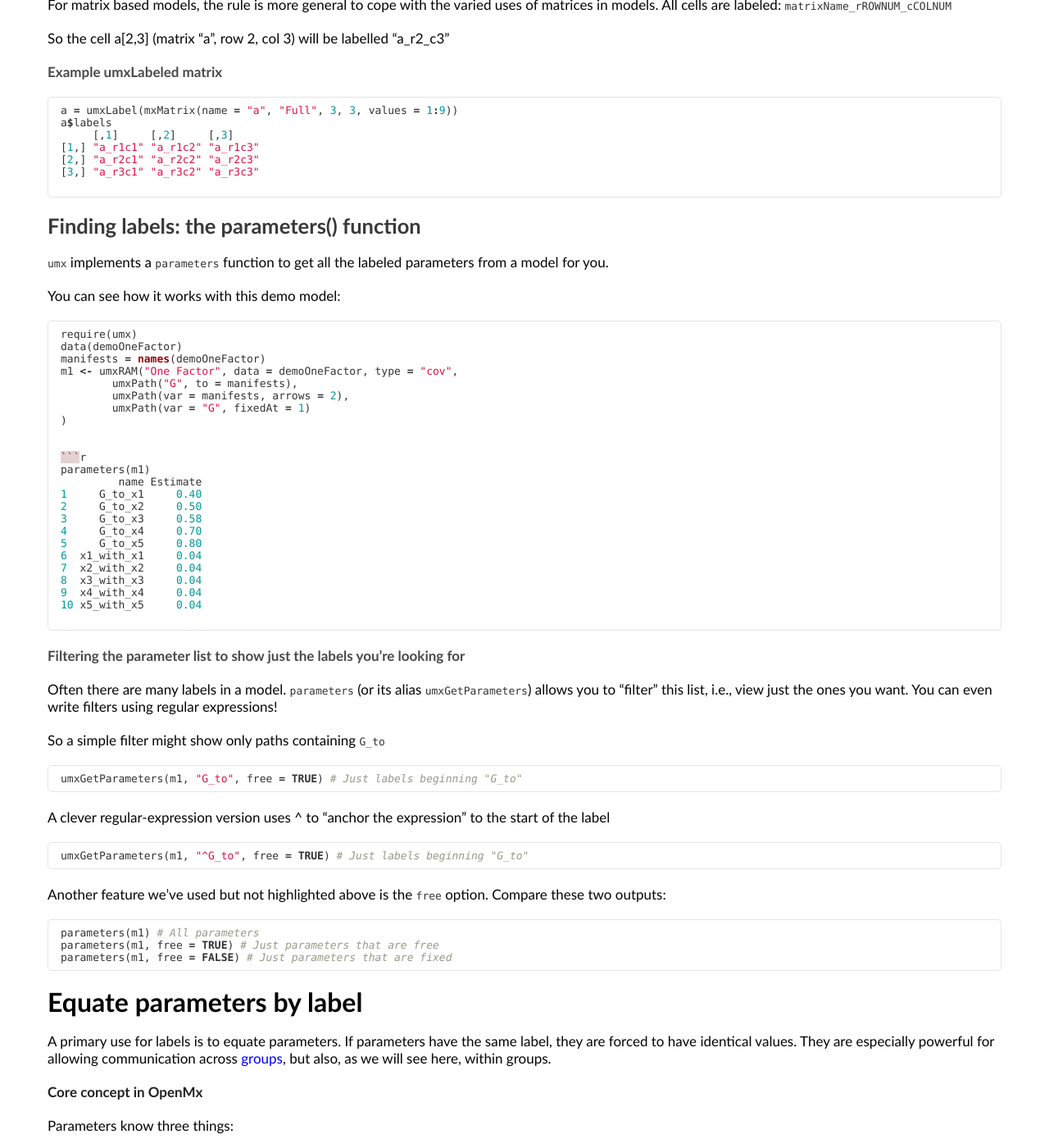
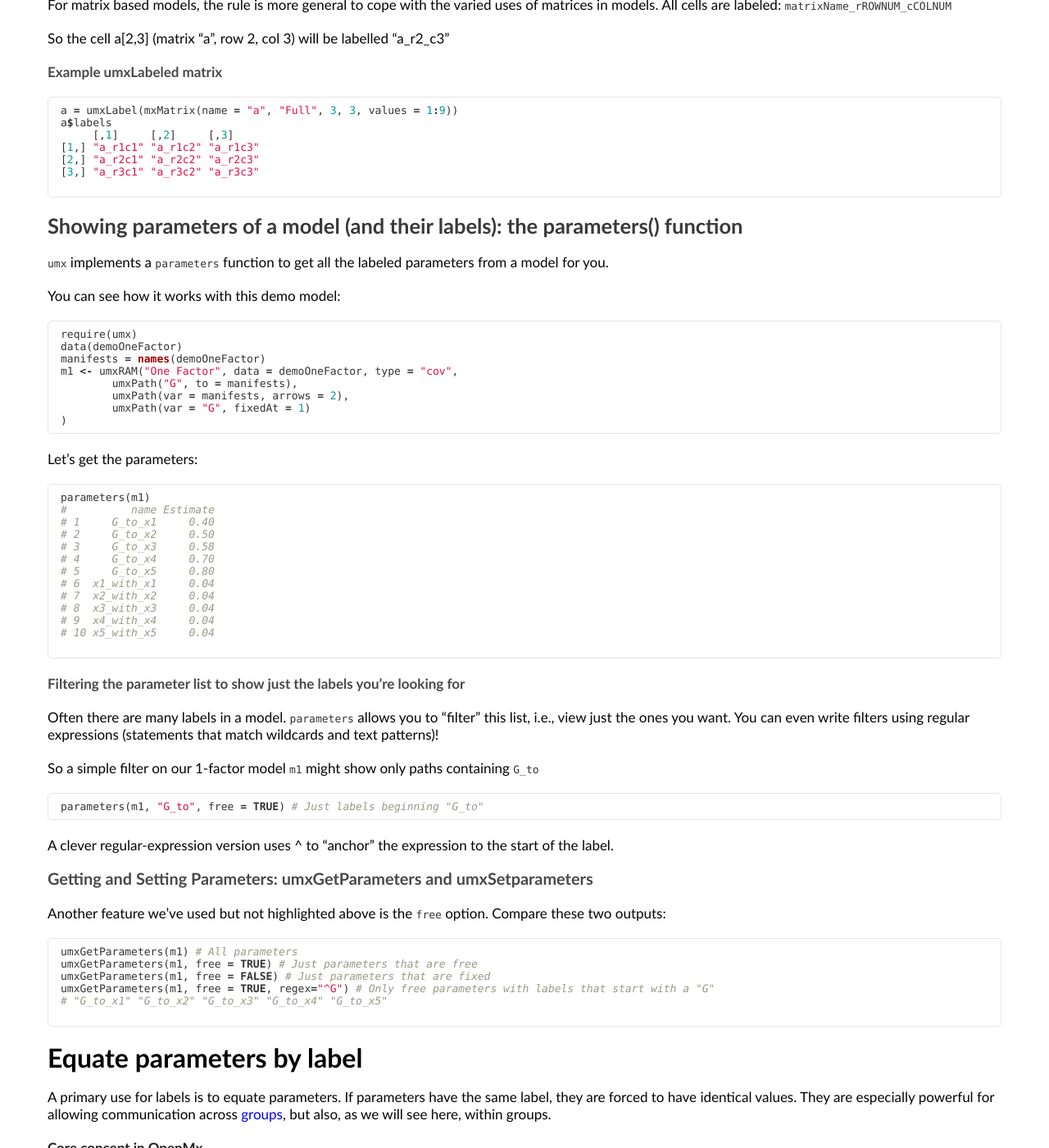
Before and after one commit to tbates/tbates.github.io, a Jekyll site: the page built from _posts/1995-10-03-detailed-Labels.markdown, in a window 1280 px wide and 1400 px high, scrolled down 684 px. Shown: the whole window at 82% size. Built offline with Jekyll 4.4.1, drawn with Linux system fonts in a browser that asks for light colours; some of the changed text lies outside the part shown.

Commit message:
no message

````diff
--- a/_posts/1995-10-03-detailed-Labels.markdown
+++ b/_posts/1995-10-03-detailed-Labels.markdown
@@ -50,7 +50,7 @@ a$labels
 
 
 <a name = "finding"></a>
-## Finding labels: the parameters() function
+## Showing parameters of a model (and their labels): the parameters() function
 
 `umx` implements a `parameters` function to get all the labeled parameters from a model for you.
 
@@ -65,45 +65,51 @@ m1 <- umxRAM("One Factor", data = demoOneFactor, type = "cov",
 	umxPath(var = manifests, arrows = 2),
 	umxPath(var = "G", fixedAt = 1)
 )
+```
 
+
+Let's get the parameters:
 
 ```r
 parameters(m1)
-         name Estimate
-1     G_to_x1     0.40
-2     G_to_x2     0.50
-3     G_to_x3     0.58
-4     G_to_x4     0.70
-5     G_to_x5     0.80
-6  x1_with_x1     0.04
-7  x2_with_x2     0.04
-8  x3_with_x3     0.04
-9  x4_with_x4     0.04
-10 x5_with_x5     0.04
+#          name Estimate
+# 1     G_to_x1     0.40
+# 2     G_to_x2     0.50
+# 3     G_to_x3     0.58
+# 4     G_to_x4     0.70
+# 5     G_to_x5     0.80
+# 6  x1_with_x1     0.04
+# 7  x2_with_x2     0.04
+# 8  x3_with_x3     0.04
+# 9  x4_with_x4     0.04
+# 10 x5_with_x5     0.04
 
 ```
 
 #### Filtering the parameter list to show just the labels you're looking for
 
-Often there are many labels in a model. `parameters` (or its alias `umxGetParameters`) allows you to "filter" this list, i.e., view just the ones you want. You can even write filters using regular expressions!
+Often there are many labels in a model. `parameters` allows you to "filter" this list, i.e., view just the ones you want. You can even write filters using regular expressions (statements that match wildcards and text patterns)!
 
-So a simple filter might show only paths containing `G_to`
+So a simple filter on our 1-factor model `m1` might show only paths containing `G_to`
 
 ```r
-umxGetParameters(m1, "G_to", free = TRUE) # Just labels beginning "G_to"
+parameters(m1, "G_to", free = TRUE) # Just labels beginning "G_to"
 ```
 
-A clever regular-expression version uses ^ to "anchor the expression" to the start of the label
-```r
-umxGetParameters(m1, "^G_to", free = TRUE) # Just labels beginning "G_to"
-```
+A clever regular-expression version uses ^ to "anchor" the expression to the start of the label.
+
+
+### Getting and Setting Parameters: umxGetParameters and umxSetparameters
 
 Another feature we've used but not highlighted above is the `free` option. Compare these two outputs:
 
 ```r
-parameters(m1) # All parameters
-parameters(m1, free = TRUE) # Just parameters that are free
-parameters(m1, free = FALSE) # Just parameters that are fixed
+umxGetParameters(m1) # All parameters
+umxGetParameters(m1, free = TRUE) # Just parameters that are free
+umxGetParameters(m1, free = FALSE) # Just parameters that are fixed
+umxGetParameters(m1, free = TRUE, regex="^G") # Only free parameters with labels that start with a "G"
+# "G_to_x1" "G_to_x2" "G_to_x3" "G_to_x4" "G_to_x5"
+
 ```
 
 
@@ -199,16 +205,23 @@ m1 <- umxRAM("m1", data = mxData(cov(demoOneFactor), type = "cov", numObs = nrow
 ### Setting a value by label
 
 ```r
-m1 = omxSetParameters(m1, labels="x1_to_x5", values = 0)
+m1 = umxSetParameters(m1, labels="x1_to_x5", values = 0)
 
 umxGetParameters(m1, "^x1.*5$") # umxGetParameters can filter using regular expressions!
 ```
+
+*note*: `umxGetParameters` is similar to `parameters` but whereas `parameters` only extracts free parameters, `umxGetParameters` can select fixed
+or free parameters, and can return labels, values, or the free/fixed state of parameters. It's more like its mirror image, `umxSetParameters`.
+```r
+umxGetParameters(m1, "^G_to", free = TRUE) # Just labels beginning "G_to"
+```
+
 
 <a name="equate"></a>
 ### Equating two paths by  setting their label
 
 ```r
-# force G_to_x5 to have the same estimated value as G_to_x4
+# Force G_to_x5 to have the same estimated value as G_to_x4
 m1 = omxSetParameters(m1, labels="G_to_x5", newlabels = "G_to_x4")
 umxSummary(mxRun(m1), show = "std")
 ```
````
